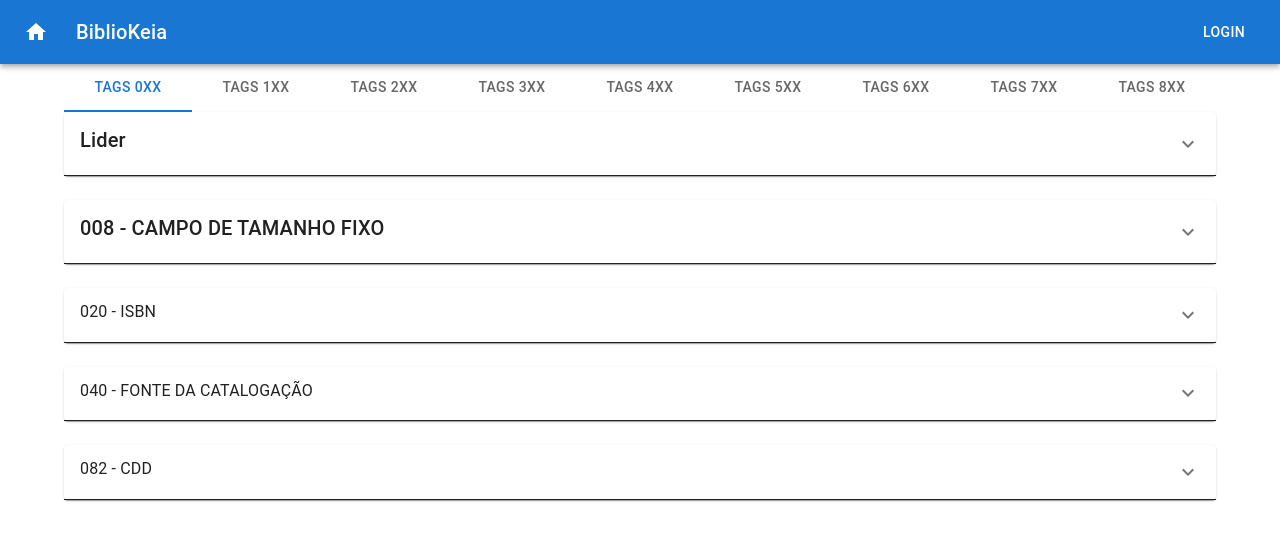
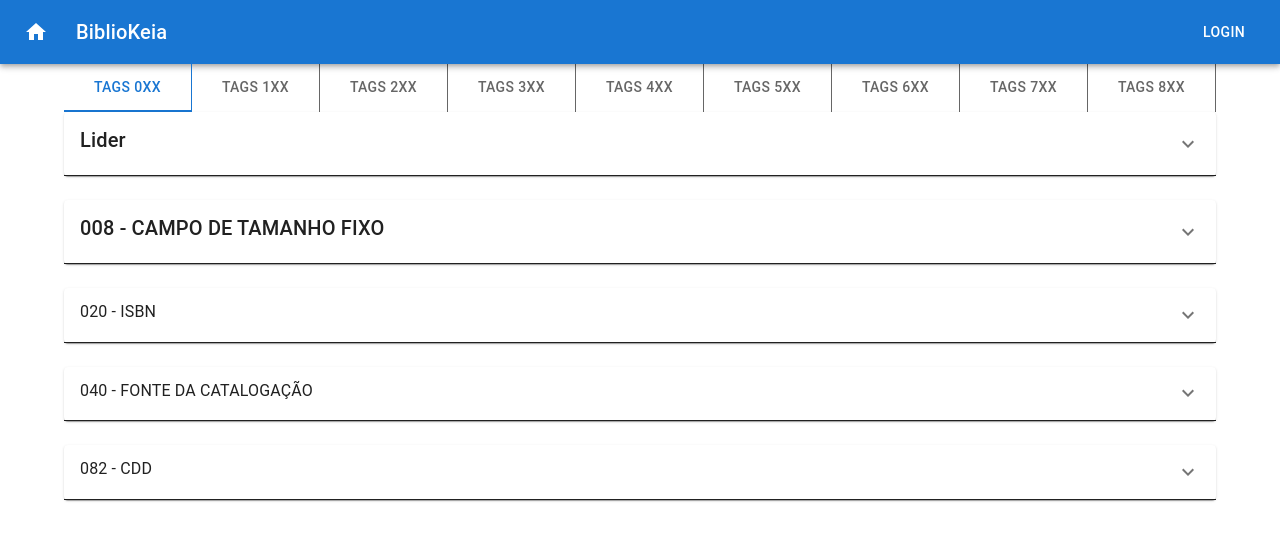
Before and after one commit to inacioigne/bibbliokeia-ui-v1, a Next.js app: page /cataloguing/book in a window 1280 px wide. Shown: the top 540 px of the page. Built offline with nearby package versions, Linux system fonts and the light colour scheme.

Commit message:
Work - 04/04/22

```diff
--- a/src/components/marc/newSubfield.js
+++ b/src/components/marc/newSubfield.js
@@ -1,33 +1,83 @@
 import Box from "@mui/material/Box";
 import TextField from "@mui/material/TextField";
-import Indicators from "./indicators";
+import MenuItem from "@mui/material/MenuItem";
 
 export default function Subfield(props) {
-
   return (
-    <Box  sx={{
-        display: 'flex',
-
-
-
-      }}>
-      <Box style = {{width: 200}}>
-      <TextField sx={{mr: 2}}
+    <Box
+      sx={{
+        display: "flex",
+        gap: 2
+      }}
+    >
+      {/**INDICADORES */}
+      <Box style={{ width: 215 }}>
+        {props.meta.indicators.Ind1 ? (
+          <TextField
+          name={`${props.meta.tag}.Ind1`}
+            sx={{ mr: 1 }}
+            select
+            label="Ind1"
             size="small"
-          style = {{width: 70}}
+            style={{ width: 75 }}
+          >
+            {props.meta.indicators.Ind1.map((option) => (
+              <MenuItem key={option.value} value={option.value}>
+                {option.label}
+              </MenuItem>
+            ))}
+          </TextField>
+        ) : (
+          <TextField
+          name={`${props.meta.tag}.Ind1`}
+          sx={{ mr: 1 }}
+          style={{ width: 75 }}
+          label="Ind1"
+          size="small"
+          defaultValue="#"
+          InputProps={{
+            readOnly: true,
+          }}
            />
+        )}
+        {/** IND2 */}
+        {props.meta.indicators.Ind2 ? (
           <TextField
+          name={`${props.meta.tag}.Ind2`}
+            sx={{ mr: 1 }}
+            select
+            label="Ind2"
             size="small"
-          style = {{width: 70}}
+            style={{ width: 75 }}
+          >
+            {props.meta.indicators.Ind2.map((option) => (
+              <MenuItem key={option.value} value={option.value}>
+                {option.label}
+              </MenuItem>
+            ))}
+          </TextField>
+        ) : (
+          <TextField
+          name={`${props.meta.tag}.Ind2`}
+          sx={{ mr: 1 }}
+          style={{ width: 75 }}
+          label="Ind2"
+          size="small"
+          defaultValue="#"
+          InputProps={{
+            readOnly: true,
+          }}
            />
+        )}
       </Box>
-      <Box sx={{
-    display: 'grid',
+      <Box
+        sx={{
+          display: "grid",
           columnGap: 3,
           rowGap: 1,
-    gridTemplateColumns: 'repeat(2, 1fr)',
+          gridTemplateColumns: "repeat(2, 1fr)",
         }}
-  style = {{width: "100%"}}
+        style={{ width: "100%" }}
       >
         {props.meta.subfields.map((e) => (
           <TextField
--- a/src/pages/cataloguing/book.js
+++ b/src/pages/cataloguing/book.js
@@ -8,6 +8,7 @@ import Lider from "../../components/marc/lider";
 import Tag008 from "../../components/marc/tag008";
 import marc from "src/schema/marc_book.json";
 import Field from "../../components/marc/newField";
+import Typography from '@mui/material/Typography';
 
 
 function a11yProps(index) {
@@ -35,16 +36,21 @@ export default function Cataloguing_Book() {
   return (
     <Container>
       <Box>
-        <Tabs value={value} onChange={handleChange} variant="fullWidth">
-          <Tab label="Tags 0XX" {...a11yProps(0)} />
-          <Tab label="Tags 1XX" {...a11yProps(1)} />
-          <Tab label="Tags 2XX" {...a11yProps(2)} />
-          <Tab label="Tags 3XX" {...a11yProps(3)} />
-          <Tab label="Tags 4XX" {...a11yProps(4)} />
-          <Tab label="Tags 5XX" {...a11yProps(5)} />
-          <Tab label="Tags 6XX" {...a11yProps(6)} />
-          <Tab label="Tags 7XX" {...a11yProps(7)} />
-          <Tab label="Tags 8XX" {...a11yProps(8)} />
+        <Tabs
+        value={value}
+        onChange={handleChange}
+        variant="fullWidth"
+
+        >
+          <Tab label="Tags 0XX" {...a11yProps(0)} sx={{ borderRight: 1 }}/>
+          <Tab label="Tags 1XX" {...a11yProps(1)} sx={{ borderRight: 1 }} />
+          <Tab label="Tags 2XX" {...a11yProps(2)} sx={{ borderRight: 1 }}/>
+          <Tab label="Tags 3XX" {...a11yProps(3)} sx={{ borderRight: 1 }}/>
+          <Tab label="Tags 4XX" {...a11yProps(4)} sx={{ borderRight: 1 }}/>
+          <Tab label="Tags 5XX" {...a11yProps(5)} sx={{ borderRight: 1 }}/>
+          <Tab label="Tags 6XX" {...a11yProps(6)} sx={{ borderRight: 1 }}/>
+          <Tab label="Tags 7XX" {...a11yProps(7)} sx={{ borderRight: 1 }}/>
+          <Tab label="Tags 8XX" {...a11yProps(8)} sx={{ borderRight: 1 }}/>
         </Tabs>
         <Box>
         <Box sx={value == 0 ? { display: 'grid', rowGap: 3} : { display: "none" }}>
--- a/src/schema/marc_book.json
+++ b/src/schema/marc_book.json
@@ -26,7 +26,8 @@
       "subfields": [
         {
           "value": "a",
-          "label": "a - Código da Agência Catalogadora"
+          "label": "a - Código da Agência Catalogadora",
+          "defaultValue": "Br-INPA"
         },
         {
           "value": "b",
```
Also changed, not shown: src/components/marc/indicators.js (line endings or trailing spaces). Lines whose indentation alone changed are shown as unchanged.
